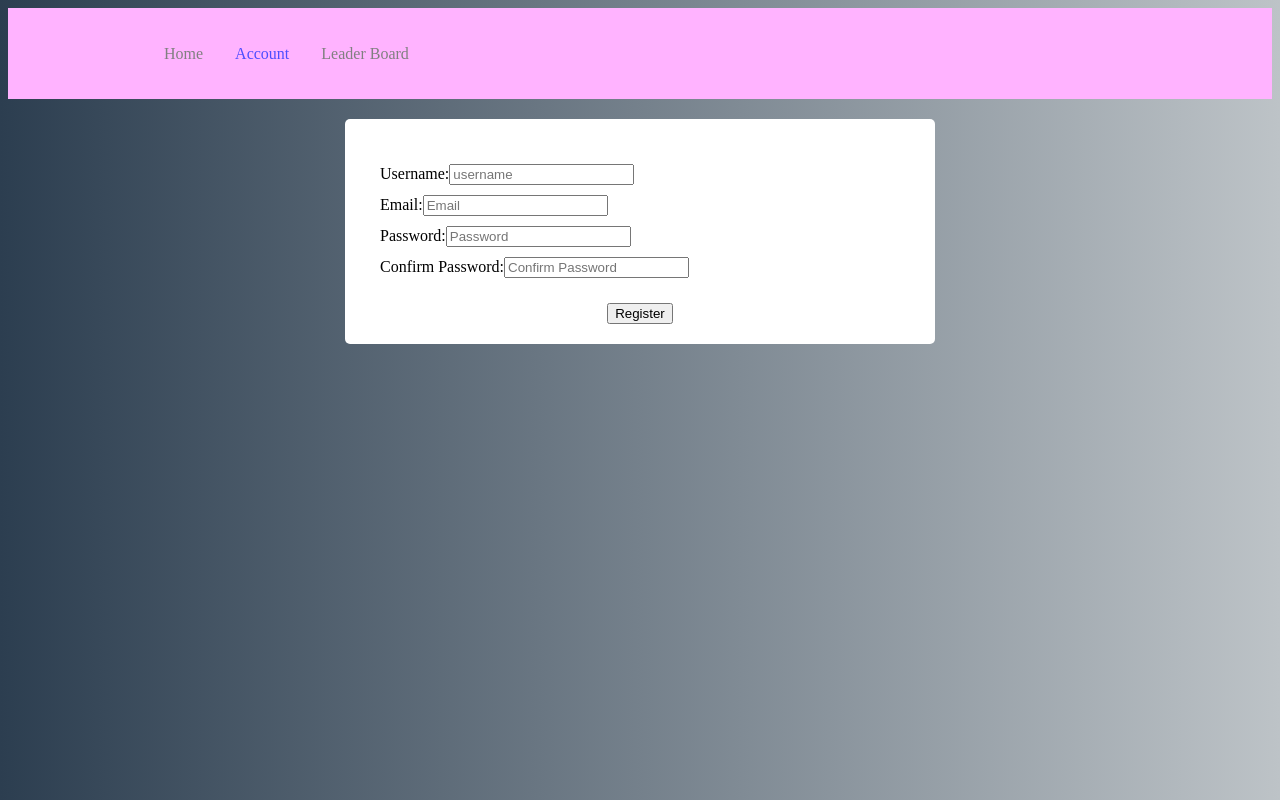
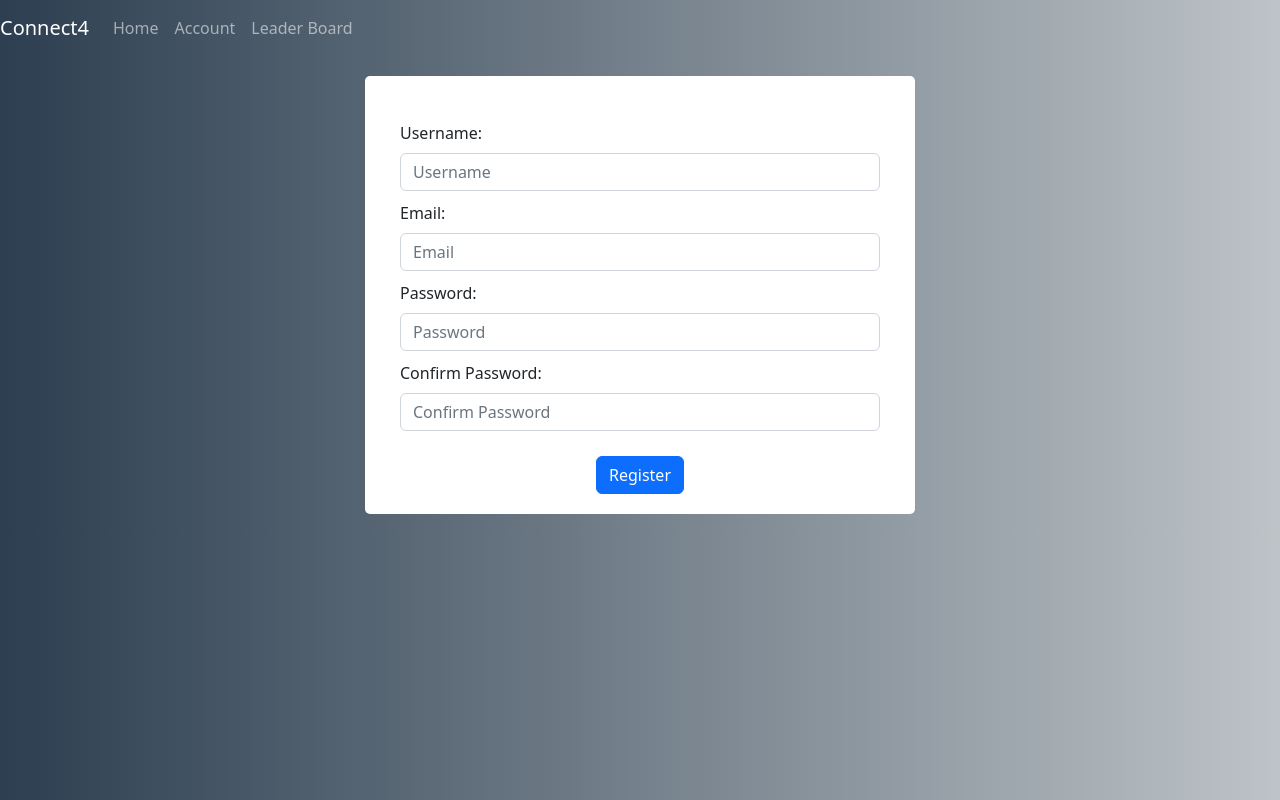
Before and after one commit to DiegoVG08/COMP589-CONNECT4, a React (Create React App) app: page /Account in a window 1280 px wide. Built offline with nearby package versions, Linux system fonts and the light colour scheme.

Commit message:
added bootstrap to the frontend/navbar
added bootstrap to the frontend/navbar

```diff
--- a/package.json
+++ b/package.json
@@ -14,8 +14,10 @@
     "@testing-library/user-event": "^13.5.0",
     "bcrypt": "^5.1.0",
     "bcryptjs": "^2.4.3",
+    "bootstrap": "^5.2.3",
     "firebase": "^9.18.0",
     "react": "^18.2.0",
+    "react-bootstrap": "^2.7.2",
     "react-dom": "^18.2.0",
     "react-icons": "^4.8.0",
     "react-router-dom": "^6.10.0",
--- a/src/component/NavBar.js
+++ b/src/component/NavBar.js
@@ -1,28 +1,20 @@
 import React from "react";
-import { Nav, NavLink, NavMenu }
-    from "./NavbarElement";
+import { Navbar, Nav } from "react-bootstrap";
 
+const NavBar = () => {
+  return (
+    <Navbar style={{color: "white" }} variant="dark" expand="lg">
+      <Navbar.Brand href="#" className="pl-3">   Connect4</Navbar.Brand>
+      <Navbar.Toggle aria-controls="basic-navbar-nav" />
+      <Navbar.Collapse id="basic-navbar-nav">
+        <Nav className="me-auto">
+          <Nav.Link href="/Home">Home</Nav.Link>
+          <Nav.Link href="/Account">Account</Nav.Link>
+          <Nav.Link href="/leaderboard">Leader Board</Nav.Link>
+        </Nav>
+      </Navbar.Collapse>
+    </Navbar>
+  );
+};
 
-//navbar displays  menu that can be use for leaderBoard and login that will pop up a option to create a new account
-const Navbar = () => {
-    return (    <>
-            <Nav>
-              <NavMenu>
-              <NavLink to="/Home" activeStyle>
-                  Home
-                </NavLink>
-                <NavLink to="/Account" activeStyle>
-                  Account
-                </NavLink>
-                <NavLink to="/leaderboard" activeStyle>
-                  Leader Board
-                  </NavLink>
-              </NavMenu>
-            </Nav>
-          </>
-
-    );
-}
-// this allow you to use in another classes
-
-export default Navbar;
+export default NavBar;
--- a/src/pages/index.js
+++ b/src/pages/index.js
@@ -1,4 +1,6 @@
 import React from 'react';
+import 'bootstrap/dist/css/bootstrap.min.css';
+
 
 const Home = () => {
   return (
--- a/src/pages/login.js
+++ b/src/pages/login.js
@@ -15,7 +15,7 @@ import {
 } from "firebase/auth";
 import bcrypt from "bcryptjs";
 import { useNavigate } from "react-router-dom";
-
+import "bootstrap/dist/css/bootstrap.min.css";
 import "./style.css";
 
 const Registration = () => {
@@ -79,68 +79,31 @@ const Registration = () => {
   };
 
   return (
-    <div className="form">
-      <div className="form-body">
-        <div className="username">
-          <label className="form__label" htmlFor="username">
-            Username:
-          </label>
-          <input
-            className="form__input"
-            type="text"
-            id="username"
-            placeholder="username"
-            value={username}
-            onChange={(e) => setUsername(e.target.value)}
-          />
+    <div class="form">
+  <div class="form-body">
+    <div class="form-group">
+      <label class="form-label" for="username">Username:</label>
+      <input class="form-control" type="text" id="username" placeholder="Username" value={username} onChange={(e) => setUsername(e.target.value)} />
     </div>
-        <div className="email">
-          <label className="form__label" htmlFor="email">
-            Email:
-          </label>
-          <input
-            type="email"
-            id="email"
-            className="form__input"
-            placeholder="Email"
-            value={email}
-            onChange={(e) => setEmail(e.target.value)}
-          />
+    <div class="form-group">
+      <label class="form-label" for="email">Email:</label>
+      <input type="email" id="email" class="form-control" placeholder="Email" value={email} onChange={(e) => setEmail(e.target.value)} />
     </div>
-        <div className="password">
-          <label className="form__label" htmlFor="password">
-            Password:
-          </label>
-          <input
-            className="form__input"
-            type="password"
-            id="password"
-            placeholder="Password"
-            value={password}
-            onChange={(e) => setPassword(e.target.value)}
-          />
+    <div class="form-group">
+      <label class="form-label" for="password">Password:</label>
+      <input class="form-control" type="password" id="password" placeholder="Password" value={password} onChange={(e) => setPassword(e.target.value)} />
     </div>
-        <div className="confirm-password">
-          <label className="form__label" htmlFor="confirmPassword">
-            Confirm Password:
-          </label>
-          <input
-            className="form__input"
-            type="password"
-            id="confirmPassword"
-            placeholder="Confirm Password"
-            value={confirmPassword}
-            onChange={(e) => setConfirmPassword(e.target.value)}
-          />
+    <div class="form-group">
+      <label class="form-label" for="confirmPassword">Confirm Password:</label>
+      <input class="form-control" type="password" id="confirmPassword" placeholder="Confirm Password" value={confirmPassword} onChange={(e) => setConfirmPassword(e.target.value)} />
     </div>
   </div>
-      <div className="footer">
-        {errorMessage && <p className="error">{errorMessage}</p>}
-        <button type="submit" className="btn" onClick={handleRegistration}>
-          Register
-        </button>
+  <div class="footer">
+    {errorMessage && <p class="error">{errorMessage}</p>}
+    <button type="submit" class="btn btn-primary" onClick={handleRegistration}>Register</button>
   </div>
 </div>
+
   );
 };
 
--- a/src/pages/userlogin.js
+++ b/src/pages/userlogin.js
@@ -5,6 +5,7 @@ import { db } from "../component/Firebase.js";
 import bcrypt from "bcryptjs"; // Import bcrypt library
 import { useNavigate } from "react-router-dom";
 import "./style.css";
+import "bootstrap/dist/css/bootstrap.min.css";
 
 const Login = () => {
   const [email, setEmail] = useState("");
@@ -49,39 +50,21 @@ const Login = () => {
   }, []);
 
   return (
-    <div className="form">
-      <div className="form-body">
-        <div className="email">
-          <label className="form__label" htmlFor="email">
-            Email:
-          </label>
-          <input
-            type="email"
-            id="email"
-            className="form__input"
-            placeholder="Email"
-            value={email}
-            onChange={(e) => setEmail(e.target.value)}
-          />
+    <div class="form">
+  <div class="form-body">
+    <div class="mb-3">
+      <label for="email" class="form-label">Email</label>
+      <input type="email" class="form-control" id="email" placeholder="Email" value={email} onChange={(e) => setEmail(e.target.value)} />
     </div>
-        <div className="password">
-          <label className="form__label" htmlFor="password">
-            Password:
-          </label>
-          <input
-            className="form__input"
-            type="password"
-            id="password"
-            placeholder="Password"
-            value={password}
-            onChange={(e) => setPassword(e.target.value)}
-          />
+    <div class="mb-3">
+      <label for="password" class="form-label">Password</label>
+      <input type="password" class="form-control" id="password" placeholder="Password" value={password} onChange={(e) => setPassword(e.target.value)} />
     </div>
   </div>
-      <div className="footer">
-        {errorMessage && <p className="error">{errorMessage}</p>}
+  <div class="footer">
+    {errorMessage && <p class="error">{errorMessage}</p>}
     {user && <p>Hello {user.username}</p>}
-        <button type="submit" className="btn" onClick={handleLogin}>
+    <button type="submit" class="btn btn-primary" onClick={handleLogin}>
       {isLoading ? "Loading..." : "Login"}
     </button>
   </div>
```
Also changed, not shown: 1 other file (tests, documents, lock files or other folders). Lines whose indentation alone changed are shown as unchanged.
